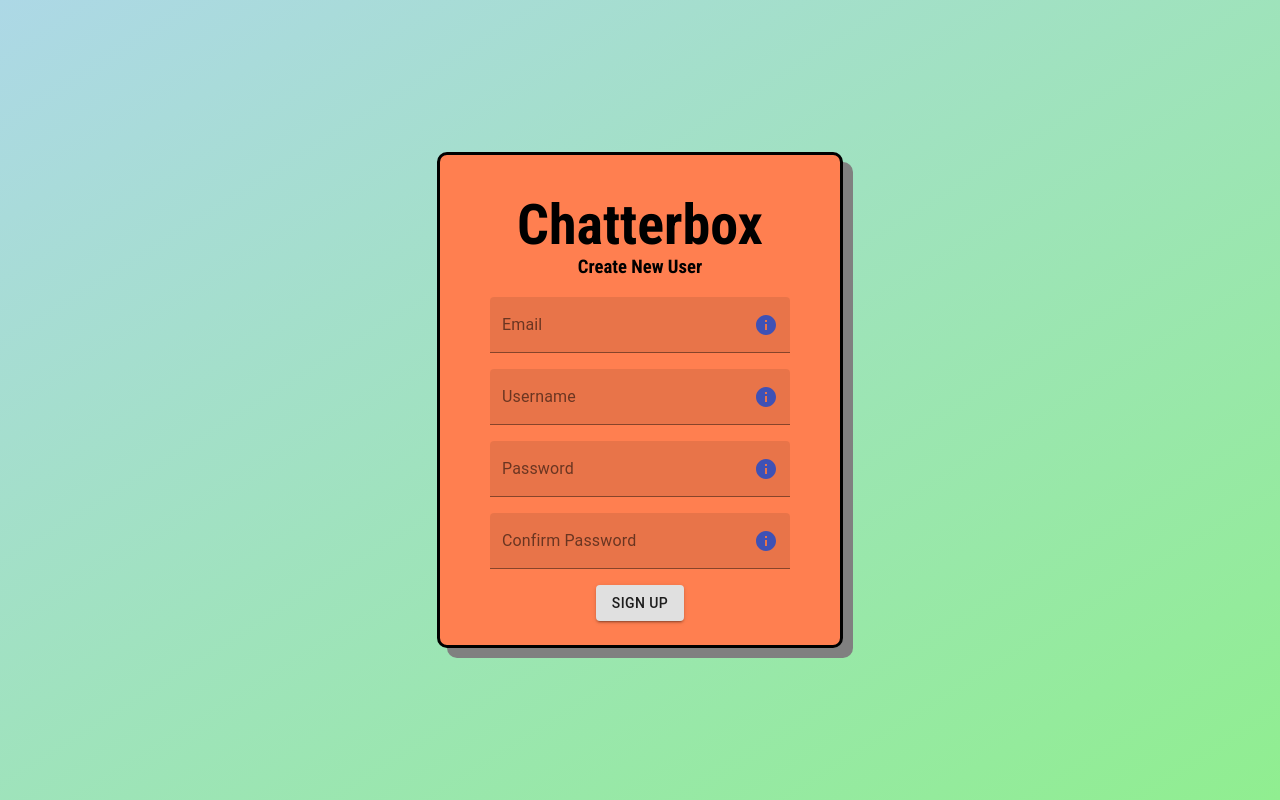
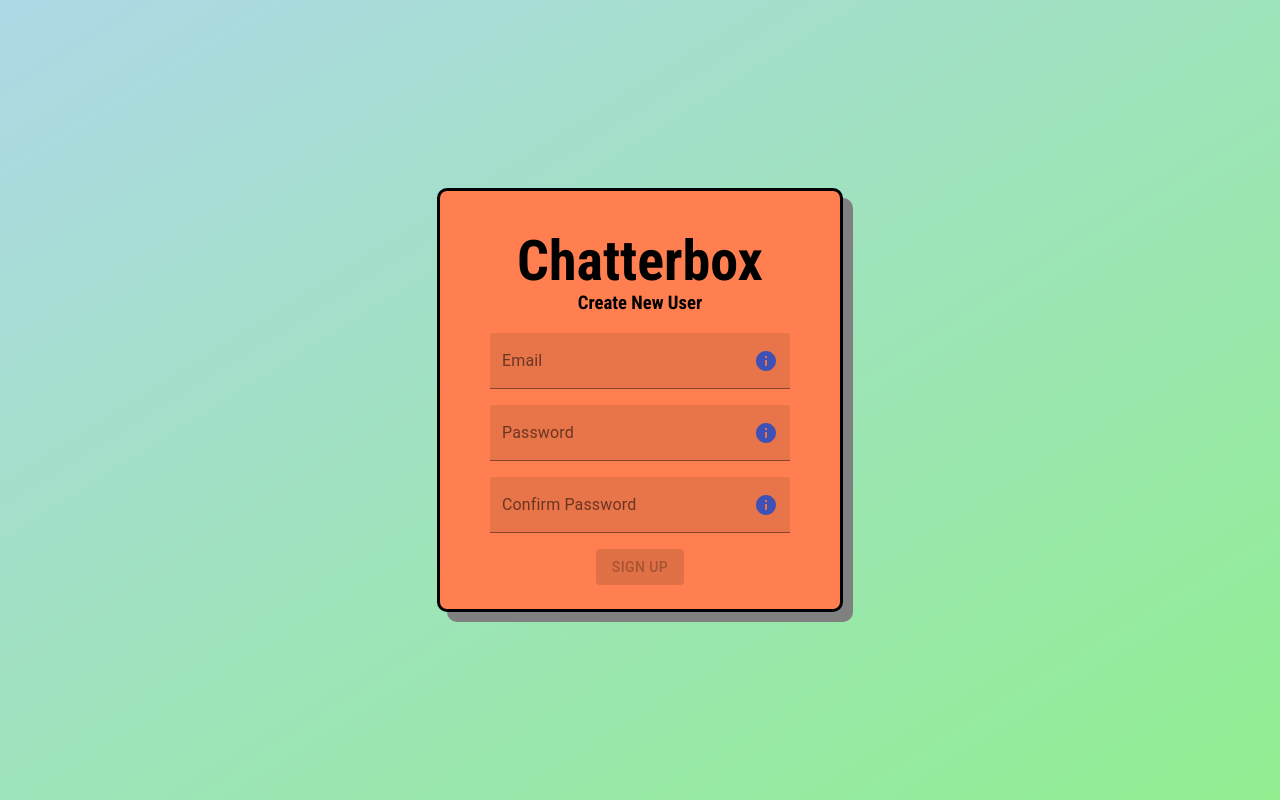
Before and after one commit to Michael-Shep/Chatterbox, a React (Create React App) app in the folder chatterbox/: page /signup in a window 1280 px wide. Built offline with nearby package versions, Linux system fonts and the light colour scheme.

Commit message:
Added validation code to all inputs in the create new user page

```diff
--- a/chatterbox/src/components/SignUp.js
+++ b/chatterbox/src/components/SignUp.js
@@ -1,4 +1,5 @@
-import { useState } from 'react';
+import { useState, useEffect } from 'react';
+import "firebase/auth";
 
 import TextField from '@material-ui/core/TextField';
 import Box from '@material-ui/core/Box';
@@ -9,37 +10,62 @@ import { InputAdornment } from '@material-ui/core';
 
 const SignUp = () => {
     const [email, setEmail] = useState("");
-    const [username, setUsername] = useState("");
     const [password, setPassword] = useState("");
     const [confirmPassword, setConfirmPassword] = useState("");
 
-    const signUpButtonHandler = () => {
-        console.log(`Email: ${email}, Username: ${username}, Password: ${password}, Confirm Password: ${confirmPassword}`);
+    const [validEmail, setValidEmail] = useState(true);
+    const [validPassword, setValidPassword] = useState(true);
+    const [validConfirmPassword, setValidConfirmPassword] = useState(true);
+
+    const emailRegex = new RegExp(/^[a-zA-Z0-9.!#$%&'*+/=?^_`{|}~-]+@[a-zA-Z0-9-]+(?:\.[a-zA-Z0-9-]+)*$/);
+    const passwordRegex = new RegExp(/^(?=[a-zA-Z_]*\d)(?=[0-9_]*[a-zA-Z])[a-zA-Z0-9_]{8,}$/);
+
+    const performValidationWithRegex = (regex, testStr, isValidFunction) => {
+        if (!regex.test(testStr)) {
+            isValidFunction(false);
+        }
+        else {
+            isValidFunction(true);
+        }
     };
 
-    const emailValidiationHandler = () => {
-        return true;
+    useEffect(() => {
+        if (email.length > 0) {
+            performValidationWithRegex(emailRegex, email, setValidEmail);
+        }
+    }, [email]);
+
+    useEffect(() => {
+        if (password.length > 0) {
+            performValidationWithRegex(passwordRegex, password, setValidPassword);
+        }
+    }, [password]);
+
+    useEffect(() => {
+        if (confirmPassword === password || confirmPassword.length === 0) {
+            setValidConfirmPassword(true);
+        }
+        else {
+            setValidConfirmPassword(false);
+        }
+    }, [confirmPassword]);
+
+    const signUpButtonHandler = () => {
+        console.log(`Email: ${email}, Password: ${password}, Confirm Password: ${confirmPassword}`);
     };
 
-    const usernameValidationHandler = () => {
-        return true;
+    const shouldSubmitBeDisabled = () => {
+        return !validEmail || email.length === 0 || !validPassword || password.length === 0 ||
+                            !validConfirmPassword || validConfirmPassword.length === 0;
     };
 
-    const passwordValidationHandler = () => {
-        return true;
-    };
-
-    const confirmPasswordValidationHandler = () => {
-        return true;
-    };
-
-    const createFormElement = (labelString, value, setterFunction, tooltipString, validationFunction, errorString) => {
-        let validInput = validationFunction();
+    const createFormElement = (labelString, value, setterFunction, tooltipString, validInput, errorString, inputType='text') => {
         let helperText = validInput ? '' : errorString;
         return (
             <Box mb={2}>
                 <TextField fullWidth label={labelString} variant="filled" value={value}
-                           onChange={(e) => setterFunction(e.target.value)} error={!validInput} helperText={helperText}
+                           onChange={(e) => { setterFunction(e.target.value); }}
+                           error={!validInput} helperText={helperText} type={inputType}
                            InputProps={{endAdornment: (
                                <Tooltip className="inputToolTip" title={tooltipString} placement="top" arrow>
                                    <InputAdornment position="end">
@@ -60,15 +86,14 @@ const SignUp = () => {
                 <Box mt={-5}> <h3>Create New User</h3> </Box>
                 <form className="formPadding">
                     {createFormElement('Email', email, setEmail, 'Must be standard email format e.g. example@example.com',
-                                        emailValidiationHandler, 'Input must be a valid email')}
-                    {createFormElement('Username', username, setUsername, 'Can contain letters, numbers and underscores',
-                                        usernameValidationHandler, 'Must only contain letters, numbers and underscores')}
+                                        validEmail, 'Input must be a valid email')}
                     {createFormElement('Password', password, setPassword, 'At least 8 characters and contain at least 1 letter and digit',
-                                        passwordValidationHandler, 'Must contain at least 8 characters, 1 digit and 1 letter')}
+                                        validPassword, 'At least 8 characters, 1 digit and 1 letter', 'password')}
                     {createFormElement('Confirm Password', confirmPassword, setConfirmPassword, 'Passwords must match',
-                                        confirmPasswordValidationHandler, 'Passwords must match')}
+                                        validConfirmPassword,'Passwords must match', 'password')}
                     <Box mb={3}>
-                        <Button variant="contained" className="loginButton" onClick={signUpButtonHandler}>
+                        <Button variant="contained" className="loginButton" onClick={signUpButtonHandler}
+                                disabled={shouldSubmitBeDisabled()}>
                             Sign Up
                         </Button>
                     </Box>
```
